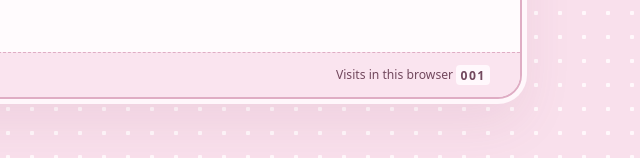
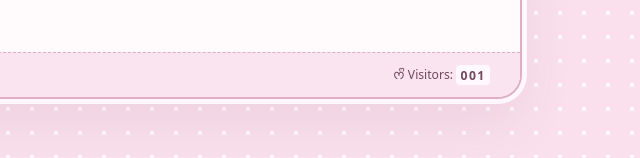
Before and after one commit to sereiatalia/Digital-Portolio, a plain HTML site: page index.html in a window 1280 px wide. Shown: the part 647-805 px from the top of the page, 628-1268 px from the left. Drawn offline with Linux system fonts and the light colour scheme.

Commit message:
Update footer visitor text with new characters

```diff
--- a/index.html
+++ b/index.html
@@ -111,7 +111,7 @@
       </div>
     </section>
   </main>
-  <footer><span>Made with care by Aly ♡</span><span id="visitStamp" hidden>Visits in this browser <b id="visitCount"></b></span></footer>
+  <footer><span>Made with care by Aly ♡</span><span id="visitStamp" hidden>ᰔᩚ Visitors: <b id="visitCount"></b></span></footer>
 </div>
 </body>
 </html>
```
